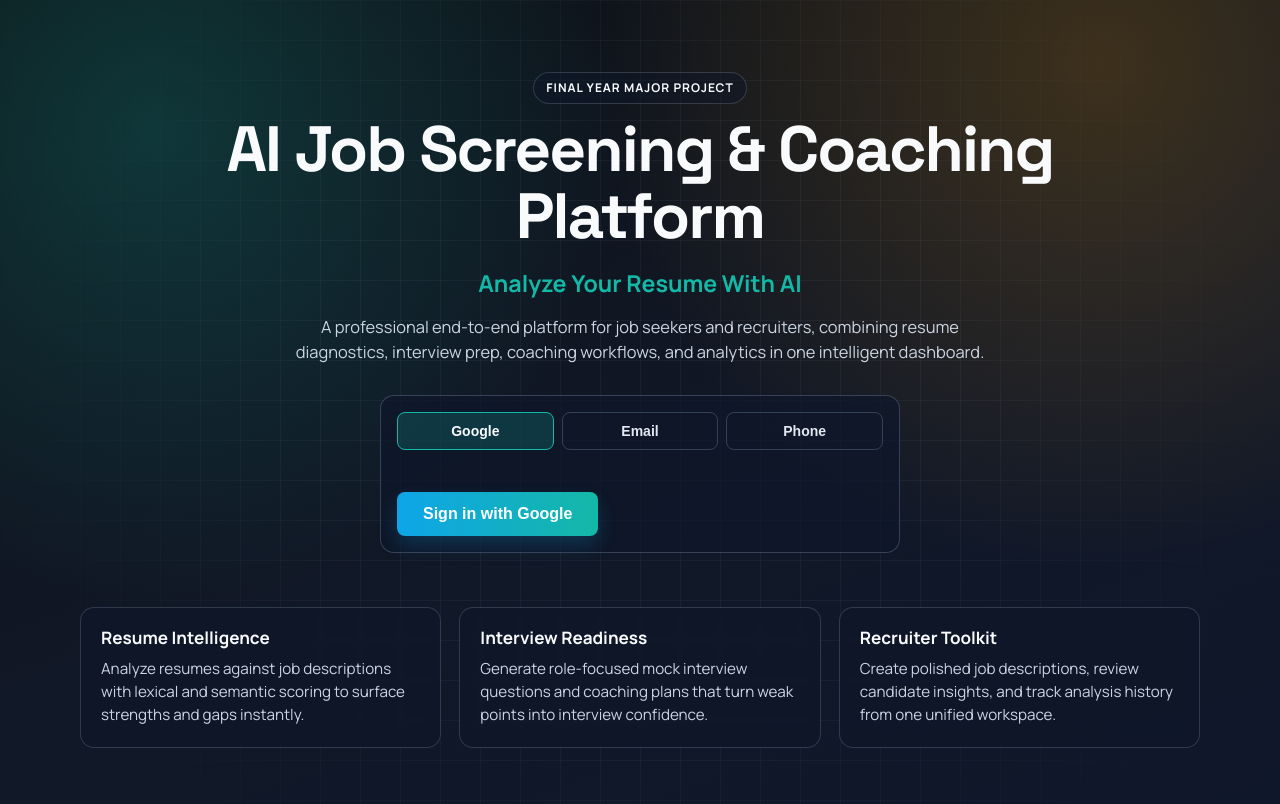
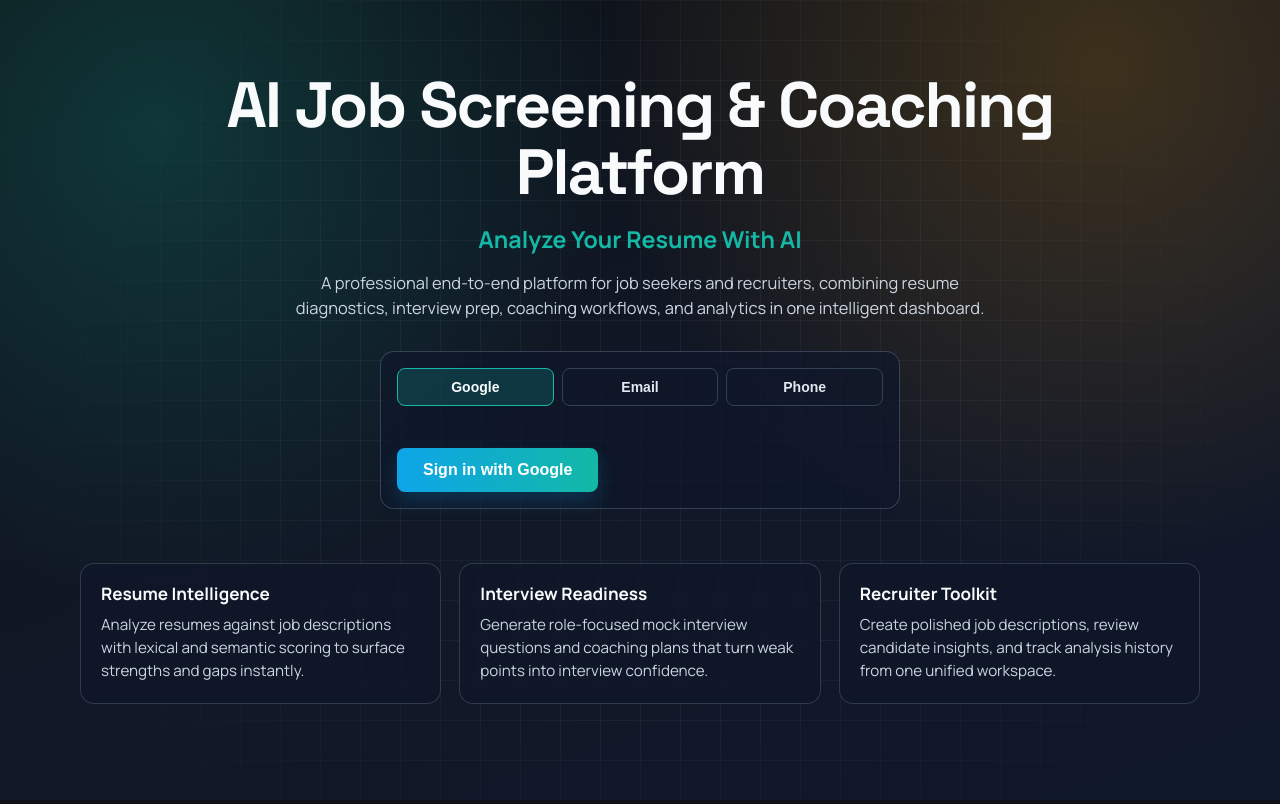
Before and after one commit to deepakbajaj12/AI-Job-Screening-Analyzer, a React (Vite) app in the folder frontend/: page / in a window 1280 px wide. Built offline with nearby package versions, Linux system fonts and the light colour scheme; no server answers.

Commit message:
Remove project label from landing hero

```diff
--- a/frontend/src/pages/Landing.tsx
+++ b/frontend/src/pages/Landing.tsx
@@ -88,7 +88,6 @@ export default function Landing() {
     <div className="landing-shell">
       <div className="landing-atmosphere" aria-hidden="true" />
       <section className="landing-hero">
-        <p className="landing-kicker">Final Year Major Project</p>
         <h1>AI Job Screening & Coaching Platform</h1>
         <p className="landing-tagline">Analyze Your Resume With AI</p>
         <p className="landing-copy">
```
